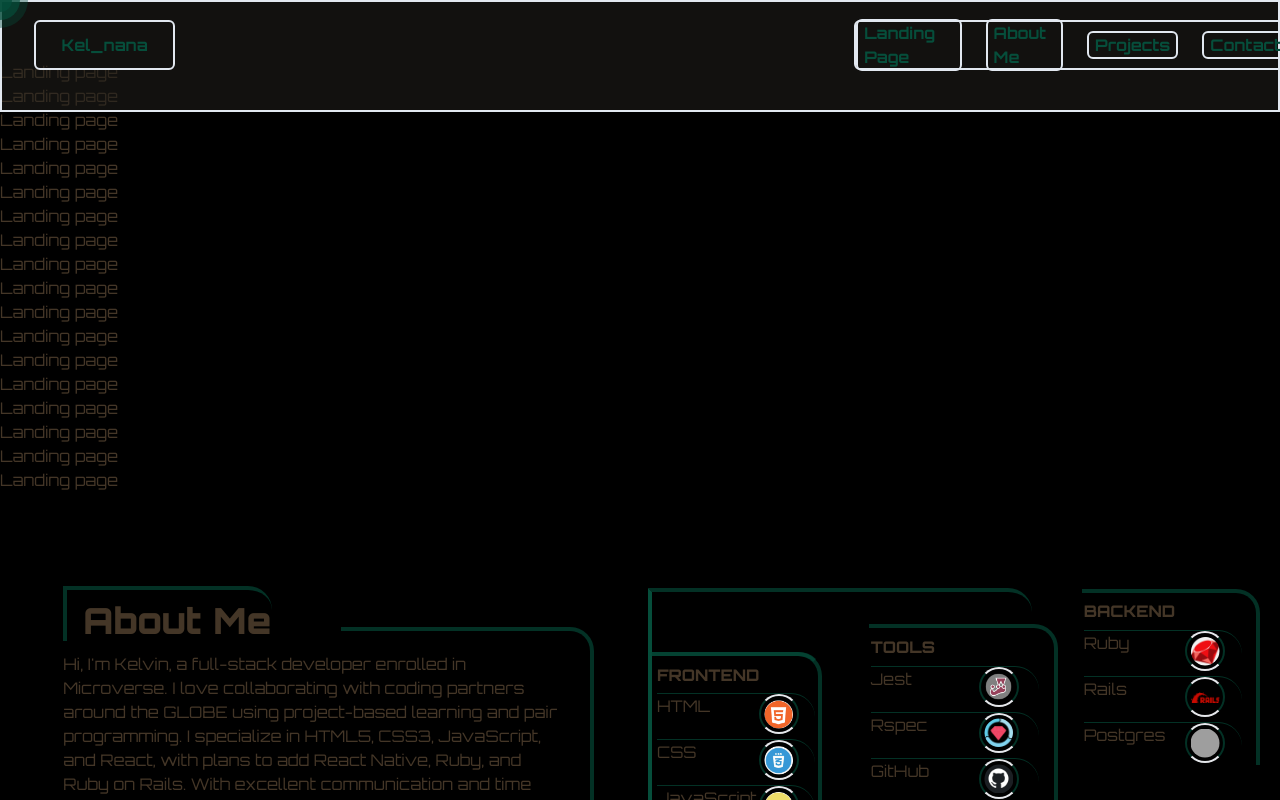
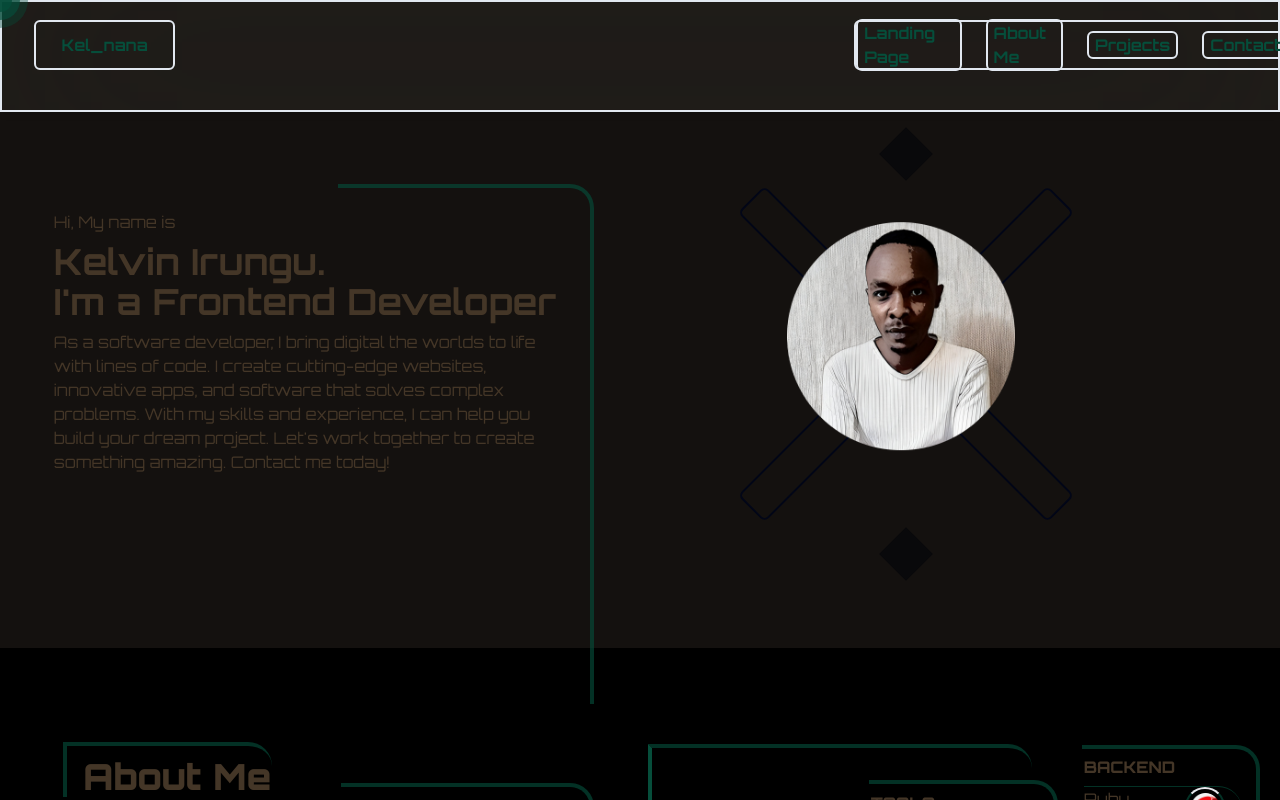
Before and after one commit to Kel-nana/kel_nana_portfolio, a React (Create React App) app: page / in a window 1280 px wide. Shown: the top 800 px of the page. Built offline with nearby package versions, Linux system fonts and the light colour scheme; grey boxes are pictures that could not be loaded.

Commit message:
Add home page structure and basic styling

```diff
--- a/src/components/landingPage/LandingPage.jsx
+++ b/src/components/landingPage/LandingPage.jsx
@@ -1,26 +1,49 @@
+import React, { useRef, useEffect } from 'react';
+import gsap from 'gsap';
+import profileImg from '../../assets/profileImgCic.png';
+import landingData from './landingData';
+
 function LandingPage() {
+  const boxRef = useRef();
+  useEffect(() => {
+    // This is called tween (between states)
+    gsap.to([boxRef.current], {
+      y: 23,
+      duration: 3.1,
+      repeat: -1,
+      ease: 'bounce.out',
+      yoyoEase: true,
+    }); // gsap.to([boxRef.current], 2, {y: 400, repeat: 10, yoyoEase: true})
+  }, []);
   return (
     <>
-      <section id="/" className="pt-[60px]">
-        <h2>Landing page </h2>
-        <h2>Landing page </h2>
-        <h2>Landing page </h2>
-        <h2>Landing page </h2>
-        <h2>Landing page </h2>
-        <h2>Landing page </h2>
-        <h2>Landing page </h2>
-        <h2>Landing page </h2>
-        <h2>Landing page </h2>
-        <h2>Landing page </h2>
-        <h2>Landing page </h2>
-        <h2>Landing page </h2>
-        <h2>Landing page </h2>
-        <h2>Landing page </h2>
-        <h2>Landing page </h2>
-        <h2>Landing page </h2>
-        <h2>Landing page </h2>
-        <h2>Landing page </h2>
-
+      <section id="/" className="pt-[60px] flex bg-slate-300 back_round_color_home hover:bg-blend-darken">
+        <div className=" mt-[150px] ml-[4.2%]  h-[438px] w-[40%] gap-y-4">
+          <div className="box_border box_border_base home_left_section rounded-tr-3xl ml-[22.2%] mt-[-2%]" />
+          <div>
+            <span>{landingData.intro}</span>
+            <h1 className="pt-[8px] py-[8px] font-bold text-4xl">
+              {landingData.name}
+              <br />
+              {landingData.title}
+            </h1>
+            <p>{landingData.description}</p>
+          </div>
+        </div>
+        <div className="image-container h-[438px] w-[438px] mt-[75px] ml-[8%] z-20 ">
+          <div className=" h-[38px] w-[38px] bg-zinc-950 absolute top-0 left-[50%] origin-center rotate-45 z-10" />
+          <div className=" h-[38px] w-[38px] bg-zinc-950 absolute bottom-0 left-[50%] origin-center rotate-45 z-10" />
+          <div className=" h-[438px] w-[38px] border-slate-950 border-2 rounded-md absolute bottom-0 left-[50%] origin-center rotate-45 z-0" />
+          <div className="tilt-div h-[438px] w-[38px] border-slate-950 border-2 rounded-md absolute bottom-0 left-[50%] z-0" />
+          <div ref={boxRef} className="z-20 h-[228px] w-[238px] relative img_effect">
+            <img src={profileImg} alt="image_portfolio" className="z-20 ml-[25%] h-[228px] w-[228px] profile_img " />
+            {/* <div className="img_1 z-20 " />
+            <div className="img_2 z-20" />
+            <div className="img_3 z-20" />
+            <div className="img_4 z-20" />
+            <div className="img_5 z-20" /> */}
+          </div>
+        </div>
       </section>
 
     </>
```
